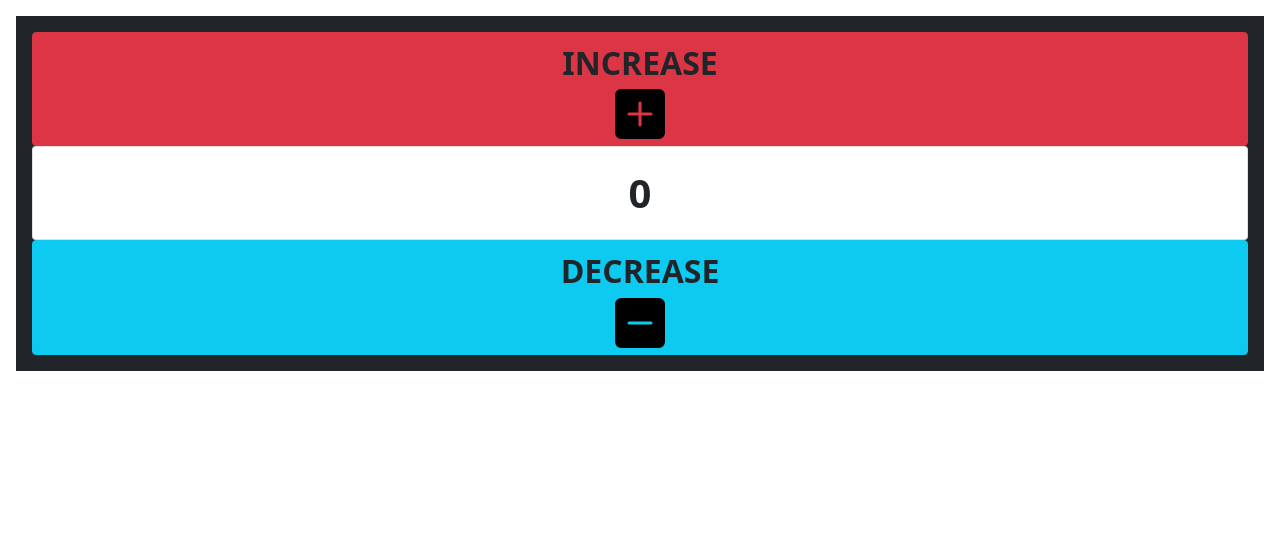
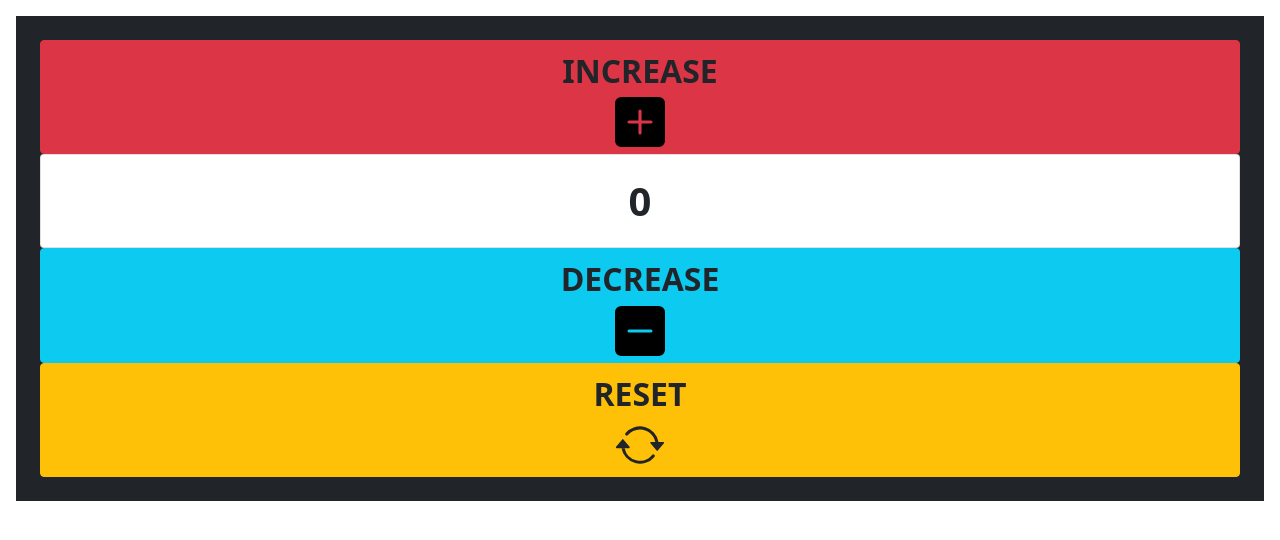
Before and after one commit to alaattinatac/Counter, a plain HTML site: page index.html in a window 1280 px wide. Drawn offline with nearby package versions, Linux system fonts and the light colour scheme.

Commit message:
added reset button

```diff
--- a/index.html
+++ b/index.html
@@ -11,7 +11,7 @@
 </head>
 
 <body>
-    <div class="m-3 p-3 bg-dark">
+    <div class="m-3 p-4 bg-dark">
 
         <div><button id="increase" type="button"
                 class="btn btn-danger container-fluid text-dark  fs-2 fw-bold">INCREASE<br><svg
@@ -34,14 +34,20 @@
                     <path
                         d="M2 0a2 2 0 0 0-2 2v12a2 2 0 0 0 2 2h12a2 2 0 0 0 2-2V2a2 2 0 0 0-2-2H2zm2.5 7.5h7a.5.5 0 0 1 0 1h-7a.5.5 0 0 1 0-1z" />
                 </svg></button></div>
+        <div><button id="reset" type="button"
+                class="btn btn-warning container-fluid text-dark  fs-2 fw-bold">RESET<br>
+                <svg xmlns="http://www.w3.org/2000/svg" width="50" height="50" fill="currentColor" class="bi bi-arrow-repeat" viewBox="0 0 16 16">
+                    <path d="M11.534 7h3.932a.25.25 0 0 1 .192.41l-1.966 2.36a.25.25 0 0 1-.384 0l-1.966-2.36a.25.25 0 0 1 .192-.41zm-11 2h3.932a.25.25 0 0 0 .192-.41L2.692 6.23a.25.25 0 0 0-.384 0L.342 8.59A.25.25 0 0 0 .534 9z"/>
+                    <path fill-rule="evenodd" d="M8 3c-1.552 0-2.94.707-3.857 1.818a.5.5 0 1 1-.771-.636A6.002 6.002 0 0 1 13.917 7H12.9A5.002 5.002 0 0 0 8 3zM3.1 9a5.002 5.002 0 0 0 8.757 2.182.5.5 0 1 1 .771.636A6.002 6.002 0 0 1 2.083 9H3.1z"/>
+                  </svg>
 
-    </div>
+        </div>
 
 
-    <script src="https://cdn.jsdelivr.net/npm/bootstrap@5.1.3/dist/js/bootstrap.bundle.min.js"
-        integrity="sha384-ka7Sk0Gln4gmtz2MlQnikT1wXgYsOg+OMhuP+IlRH9sENBO0LRn5q+8nbTov4+1p"
-        crossorigin="anonymous"></script>
-    <script src="./script.js"></script>
+        <script src="https://cdn.jsdelivr.net/npm/bootstrap@5.1.3/dist/js/bootstrap.bundle.min.js"
+            integrity="sha384-ka7Sk0Gln4gmtz2MlQnikT1wXgYsOg+OMhuP+IlRH9sENBO0LRn5q+8nbTov4+1p"
+            crossorigin="anonymous"></script>
+        <script src="./script.js"></script>
 </body>
 
 </html>
--- a/script.js
+++ b/script.js
@@ -1,4 +1,5 @@
 const myIncrease = document.getElementById("increase")
+const reset = document.getElementById("reset")
 
 let count = 0;
 
@@ -12,6 +13,10 @@ myIncrease.addEventListener("click", function (event) {
 const myDecrease = document.getElementById("decrease")
 
 myDecrease.addEventListener("click", function (event) {
-    count =count-1;
+    count = count - 1;
     result.innerHTML = count;
 })
+reset.addEventListener("click", function (event) {
+    count = 0;
+    result.innerHTML = "0";
+})
```
